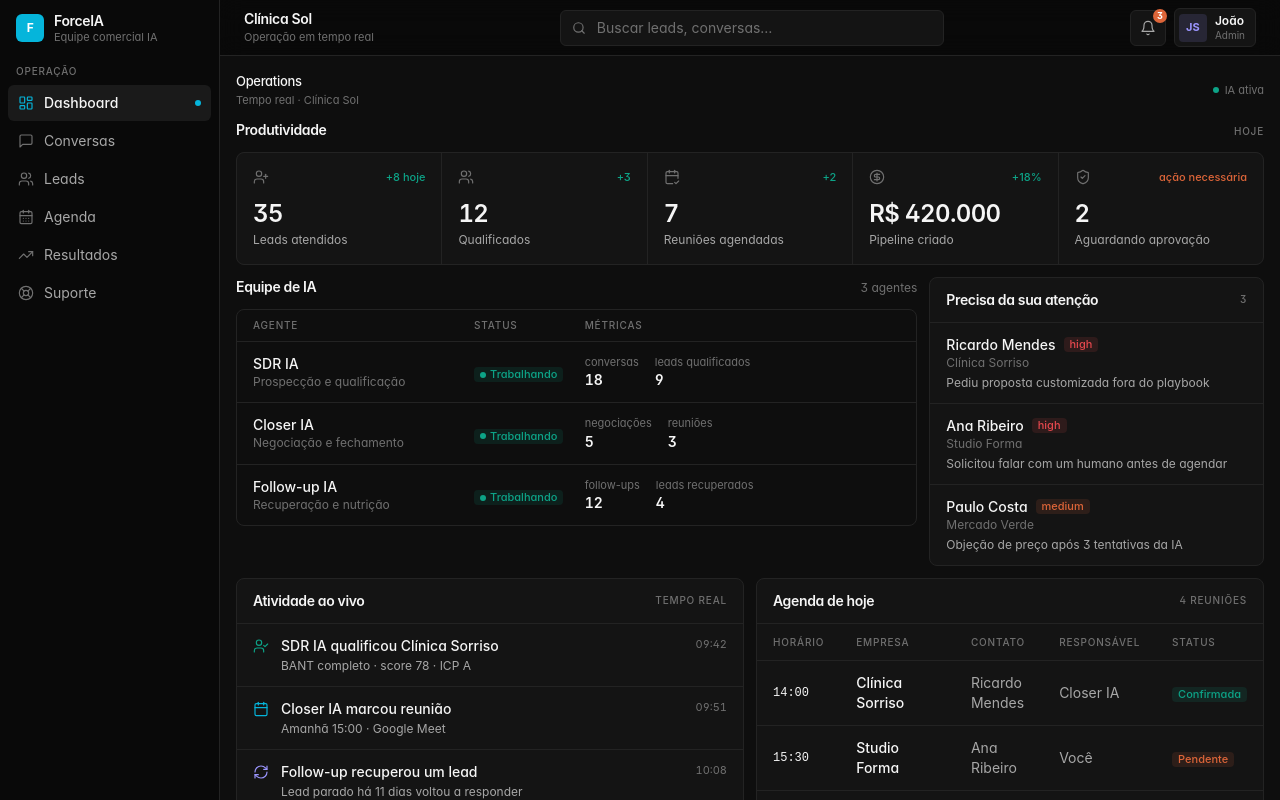
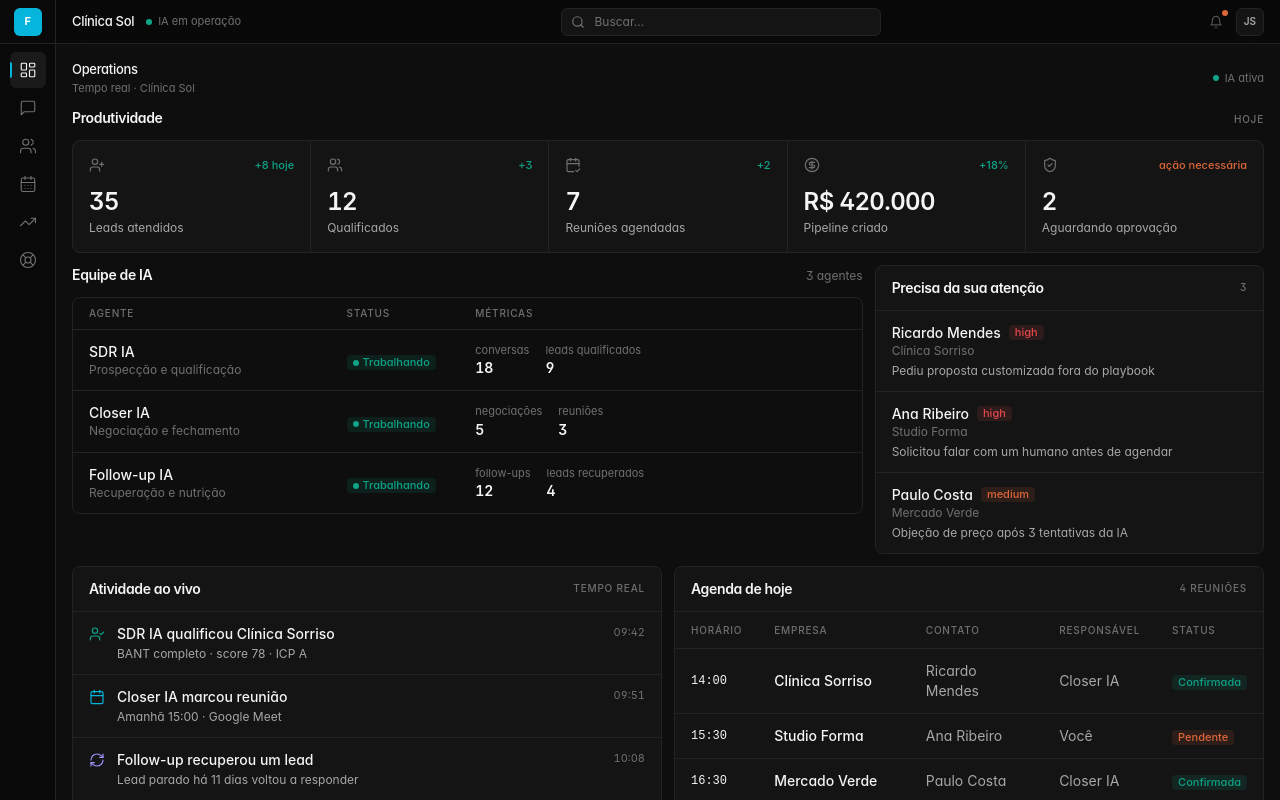
Before and after one commit to jvrm831720/forceia, a Next.js app in the folder dashboard/: page / in a window 1280 px wide. Shown: the top 800 px of the page. Built offline with nearby package versions, Linux system fonts and the light colour scheme.

Commit message:
feat(dashboard): AI OS icon sidebar and dense header

```diff
--- a/dashboard/components/layout/header.tsx
+++ b/dashboard/components/layout/header.tsx
@@ -1,40 +1,58 @@
 "use client";
+
 import type { WorkspaceInfo } from "@/types/dashboard";
-import { Bell, Menu, Search } from "lucide-react";
+import { Bell, Search } from "lucide-react";
 
-interface HeaderProps { workspace: WorkspaceInfo; notificationsCount?: number; }
+interface HeaderProps {
+  workspace: WorkspaceInfo;
+  notificationsCount?: number;
+}
 
 export function Header({ workspace, notificationsCount = 0 }: HeaderProps) {
   return (
-    <header className="sticky top-0 z-30 flex h-14 items-center justify-between gap-3 border-b border-border bg-[var(--header)] px-4 backdrop-blur-md sm:px-6">
+    <header className="sticky top-0 z-30 flex h-11 items-center justify-between gap-3 border-b border-border bg-[var(--header)] px-3 backdrop-blur-md sm:px-4">
       <div className="flex min-w-0 items-center gap-3">
-        <button type="button" className="inline-flex h-8 w-8 items-center justify-center rounded-md border border-border bg-surface text-ink-muted transition-ui hover:text-ink lg:hidden" aria-label="Abrir menu">
-          <Menu className="h-4 w-4" />
-        </button>
         <div className="min-w-0">
-          <p className="truncate text-sm font-semibold tracking-tight text-ink">{workspace.companyName}</p>
-          <p className="hidden text-[11px] text-ink-soft sm:block">Operação em tempo real</p>
+          <p className="truncate text-[13px] font-medium tracking-tight text-ink">
+            {workspace.companyName}
+          </p>
+        </div>
+        <div className="hidden items-center gap-1.5 sm:flex">
+          <span className="relative flex h-1.5 w-1.5">
+            <span className="absolute inline-flex h-full w-full animate-ping rounded-full bg-success opacity-40" />
+            <span className="relative inline-flex h-1.5 w-1.5 rounded-full bg-success" />
+          </span>
+          <span className="text-[11px] text-ink-soft">IA em operação</span>
         </div>
       </div>
-      <div className="hidden max-w-sm flex-1 md:block">
+
+      <div className="hidden max-w-xs flex-1 md:block">
         <label className="relative block">
-          <Search className="pointer-events-none absolute left-3 top-1/2 h-3.5 w-3.5 -translate-y-1/2 text-ink-soft" />
-          <input type="search" placeholder="Buscar leads, conversas…" className="h-9 w-full rounded-md border border-border bg-surface pl-9 pr-3 text-sm text-ink placeholder:text-ink-soft transition-ui focus:border-brand focus:outline-none focus:shadow-focus" />
+          <Search className="pointer-events-none absolute left-2.5 top-1/2 h-3.5 w-3.5 -translate-y-1/2 text-ink-soft" />
+          <input
+            type="search"
+            placeholder="Buscar…"
+            className="h-7 w-full rounded-md border border-border bg-surface pl-8 pr-2.5 text-xs text-ink placeholder:text-ink-soft transition-ui focus:border-brand focus:outline-none focus:shadow-focus"
+          />
         </label>
       </div>
-      <div className="flex items-center gap-2">
-        <button type="button" className="relative inline-flex h-9 w-9 items-center justify-center rounded-md border border-border bg-surface text-ink-muted transition-ui hover:text-ink" aria-label="Notificações">
-          <Bell className="h-4 w-4" strokeWidth={1.75} />
+
+      <div className="flex items-center gap-1.5">
+        <button
+          type="button"
+          className="relative inline-flex h-7 w-7 items-center justify-center rounded-md text-ink-soft transition-ui hover:bg-surface-hover hover:text-ink"
+          aria-label="Notificações"
+        >
+          <Bell className="h-3.5 w-3.5" strokeWidth={1.5} />
           {notificationsCount > 0 && (
-            <span className="absolute -right-0.5 -top-0.5 flex h-3.5 min-w-3.5 items-center justify-center rounded-full bg-warning px-1 text-[9px] font-bold text-white">{notificationsCount}</span>
+            <span className="absolute right-0.5 top-0.5 h-1.5 w-1.5 rounded-full bg-warning" />
           )}
         </button>
-        <div className="flex items-center gap-2 rounded-md border border-border bg-surface py-1 pl-1 pr-2.5">
-          <div className="flex h-7 w-7 items-center justify-center rounded-sm bg-ai-soft font-display text-[11px] font-bold text-ai">{workspace.userInitials}</div>
-          <div className="hidden leading-tight sm:block">
-            <p className="text-xs font-semibold text-ink">{workspace.userName}</p>
-            <p className="text-[10px] text-ink-soft">Admin</p>
-          </div>
+        <div
+          className="flex h-7 w-7 items-center justify-center rounded-md border border-border bg-surface text-[10px] font-semibold text-ink-muted"
+          title={workspace.userName}
+        >
+          {workspace.userInitials}
         </div>
       </div>
     </header>
--- a/dashboard/components/layout/sidebar.tsx
+++ b/dashboard/components/layout/sidebar.tsx
@@ -1,6 +1,14 @@
 "use client";
+
 import { cn } from "@/lib/utils";
-import { CalendarDays, LayoutDashboard, LifeBuoy, MessageSquare, TrendingUp, Users } from "lucide-react";
+import {
+  CalendarDays,
+  LayoutDashboard,
+  LifeBuoy,
+  MessageSquare,
+  TrendingUp,
+  Users,
+} from "lucide-react";
 import Link from "next/link";
 import { usePathname } from "next/navigation";
 
@@ -15,44 +23,55 @@ const NAV = [
 
 export function Sidebar() {
   const pathname = usePathname();
+
   return (
-    <aside className="hidden w-[220px] shrink-0 flex-col border-r border-border bg-background lg:flex">
-      <div className="flex h-14 items-center gap-2.5 px-4">
-        <div className="flex h-7 w-7 items-center justify-center rounded-md bg-brand text-white">
-          <span className="font-display text-xs font-bold tracking-tight">F</span>
-        </div>
-        <div className="min-w-0 leading-tight">
-          <div className="font-display text-sm font-semibold tracking-tight text-ink">ForceIA</div>
-          <div className="text-[11px] text-ink-soft">Equipe comercial IA</div>
-        </div>
+    <aside className="hidden w-14 shrink-0 flex-col border-r border-border bg-background sm:flex">
+      <div className="flex h-11 items-center justify-center border-b border-border">
+        <Link
+          href="/"
+          className="flex h-7 w-7 items-center justify-center rounded-md bg-brand text-white"
+          title="ForceIA"
+        >
+          <span className="text-[11px] font-bold tracking-tight">F</span>
+        </Link>
       </div>
-      <nav className="flex flex-1 flex-col gap-0.5 px-2 py-2">
-        <p className="mb-1 px-2 text-label">Operação</p>
+
+      <nav className="flex flex-1 flex-col items-center gap-0.5 py-2">
         {NAV.map(({ href, label, icon: Icon }) => {
-          const active = href === "/" ? pathname === "/" : pathname === href || pathname.startsWith(`${href}/`);
+          const active =
+            href === "/"
+              ? pathname === "/"
+              : pathname === href || pathname.startsWith(`${href}/`);
           return (
-            <Link key={href} href={href} className={cn(
-              "group flex h-9 items-center gap-2.5 rounded-md px-2.5 text-sm transition-ui",
-              active ? "bg-surface-strong font-medium text-ink" : "text-ink-muted hover:bg-surface-hover hover:text-ink",
-            )}>
-              <Icon className={cn("h-4 w-4 shrink-0", active ? "text-brand" : "text-ink-soft group-hover:text-ink-muted")} strokeWidth={1.75} />
-              <span className="truncate">{label}</span>
-              {active && <span className="ml-auto h-1.5 w-1.5 rounded-full bg-brand" />}
+            <Link
+              key={href}
+              href={href}
+              title={label}
+              aria-label={label}
+              className={cn(
+                "group relative flex h-9 w-9 items-center justify-center rounded-md transition-ui",
+                active
+                  ? "bg-elevated text-ink"
+                  : "text-ink-soft hover:bg-surface-hover hover:text-ink-muted",
+              )}
+            >
+              <Icon className="h-[18px] w-[18px]" strokeWidth={1.5} />
+              {active && (
+                <span className="absolute left-0 top-1/2 h-4 w-0.5 -translate-y-1/2 rounded-r bg-brand" />
+              )}
+              <span className="pointer-events-none absolute left-full z-50 ml-2 hidden whitespace-nowrap rounded-md border border-border bg-elevated px-2 py-1 text-[11px] text-ink group-hover:block">
+                {label}
+              </span>
             </Link>
           );
         })}
       </nav>
-      <div className="border-t border-border px-3 py-3">
-        <div className="flex items-center gap-2 px-1.5 py-1.5">
-          <span className="relative flex h-2 w-2">
-            <span className="absolute inline-flex h-full w-full animate-ping rounded-full bg-success opacity-40" />
-            <span className="relative inline-flex h-2 w-2 rounded-full bg-success" />
-          </span>
-          <div className="min-w-0">
-            <p className="text-xs font-medium text-ink">Agentes ativos</p>
-            <p className="text-[11px] text-ink-soft">SDR · Closer · Follow-up</p>
-          </div>
-        </div>
+
+      <div className="flex flex-col items-center gap-2 border-t border-border py-3">
+        <span className="relative flex h-1.5 w-1.5" title="Agentes ativos">
+          <span className="absolute inline-flex h-full w-full animate-ping rounded-full bg-success opacity-50" />
+          <span className="relative inline-flex h-1.5 w-1.5 rounded-full bg-success" />
+        </span>
       </div>
     </aside>
   );
```
